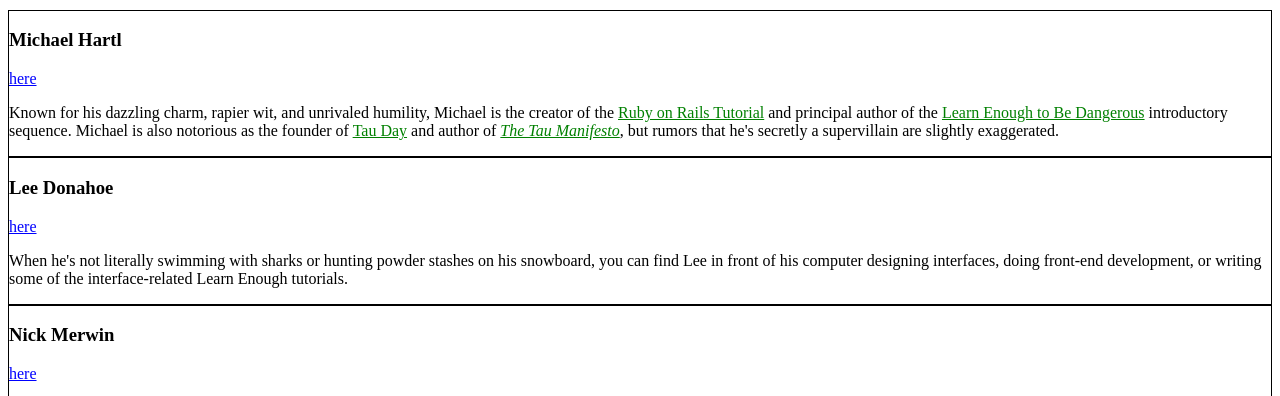
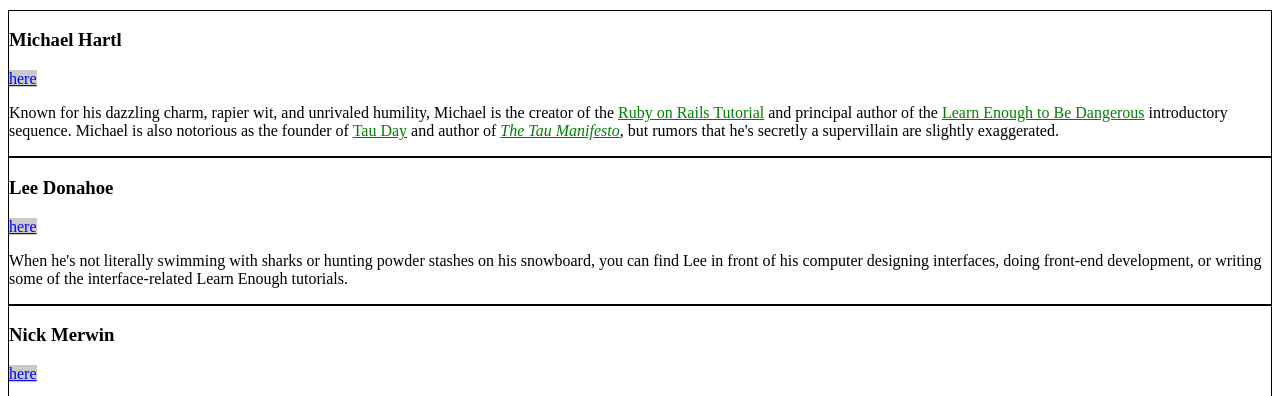
Before and after one commit to edwinwanjuki/edwinwanjuki.github.io, a plain HTML site: page index.html in a window 1280 px wide. Shown: the part 191-587 px from the top of the page. Drawn offline with Linux system fonts and the light colour scheme.

Commit message:
Add background color to social links

```diff
--- a/index.html
+++ b/index.html
@@ -11,6 +11,7 @@
 
         /* SOCIAL STYLES */
         .social-link {
+            background-color: rgba(150, 150, 150, 0.5);
             color: blue;
         }
 
```
